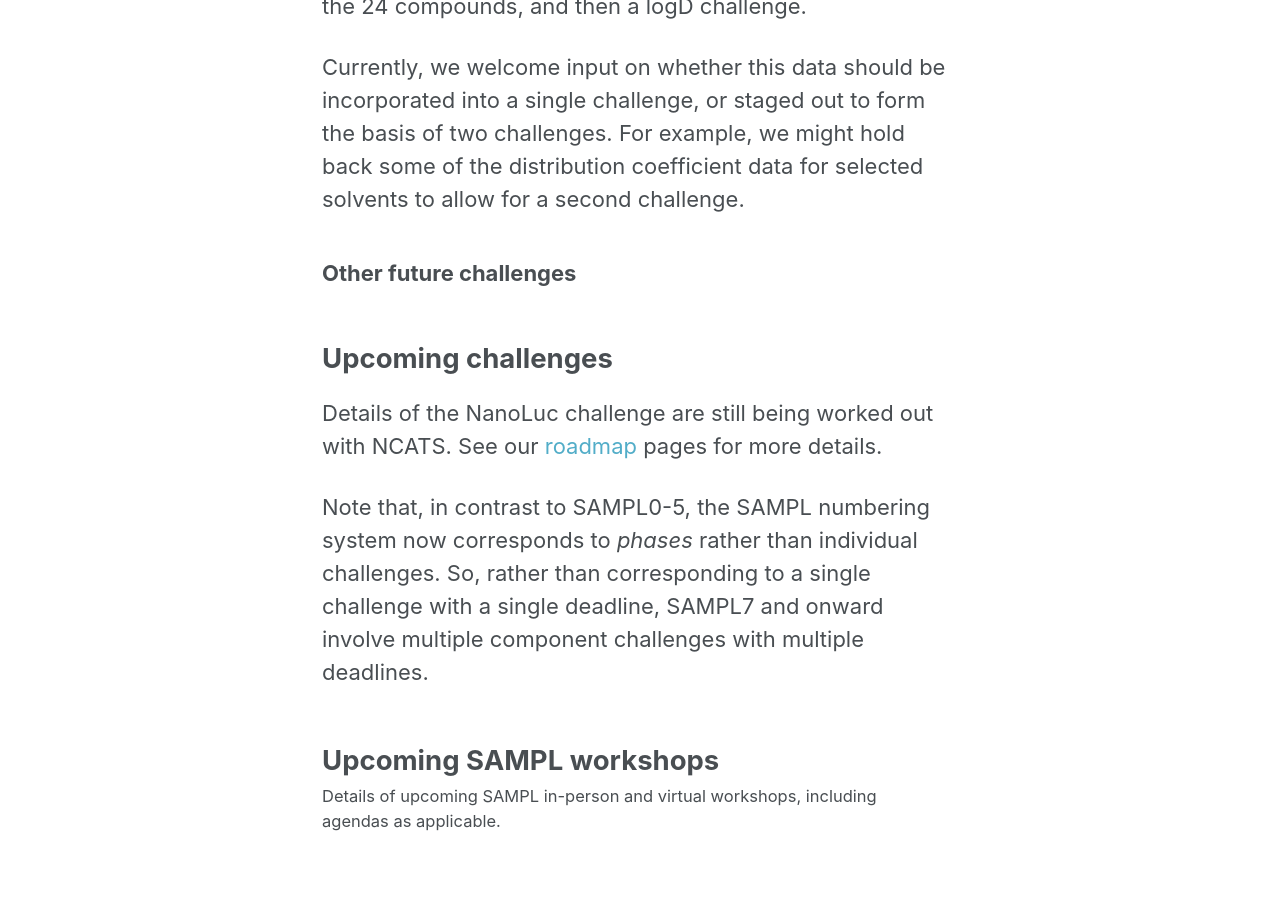
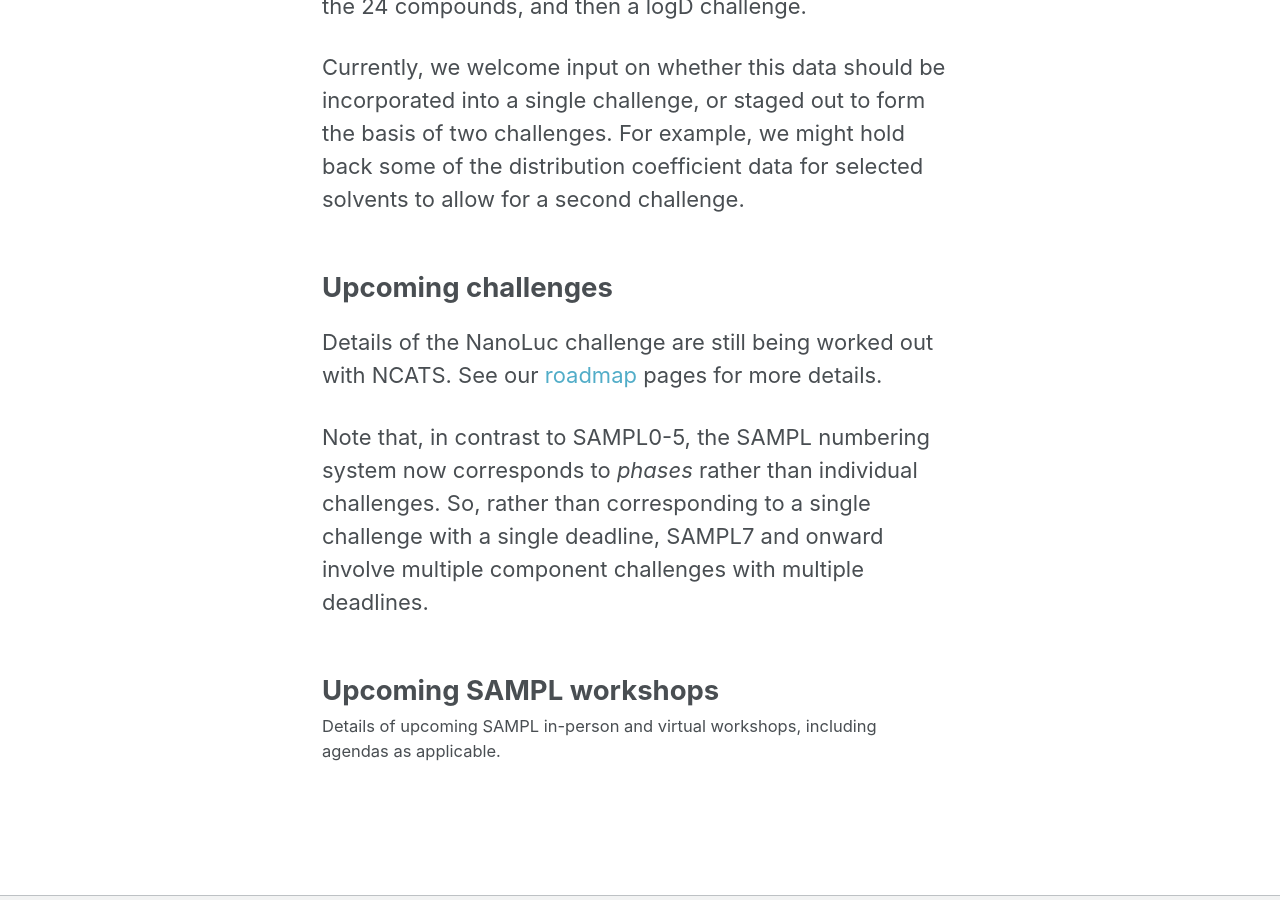
Before and after one commit to samplchallenges/samplchallenges.github.io, a Jekyll site: the page built from _current_challenges/index.md, in a window 1280 px wide and 900 px high, scrolled down 2651 px. Built offline with Jekyll 4.4.1, drawn with Linux system fonts in a browser that asks for light colours.

Commit message:
Fix hanging header

```diff
--- a/_current_challenges/index.md
+++ b/_current_challenges/index.md
@@ -46,11 +46,6 @@ It is likely we would run first a pKa prediction challenge on the 24 compounds,
 Currently, we welcome input on whether this data should be incorporated into a single challenge, or staged out to form the basis of two challenges. For example, we might hold back some of the distribution coefficient data for selected solvents to allow for a second challenge.
 
 
-
-
-### Other future challenges
-
-
 ## Upcoming challenges
 
 Details of the NanoLuc challenge are still being worked out with NCATS.
```
